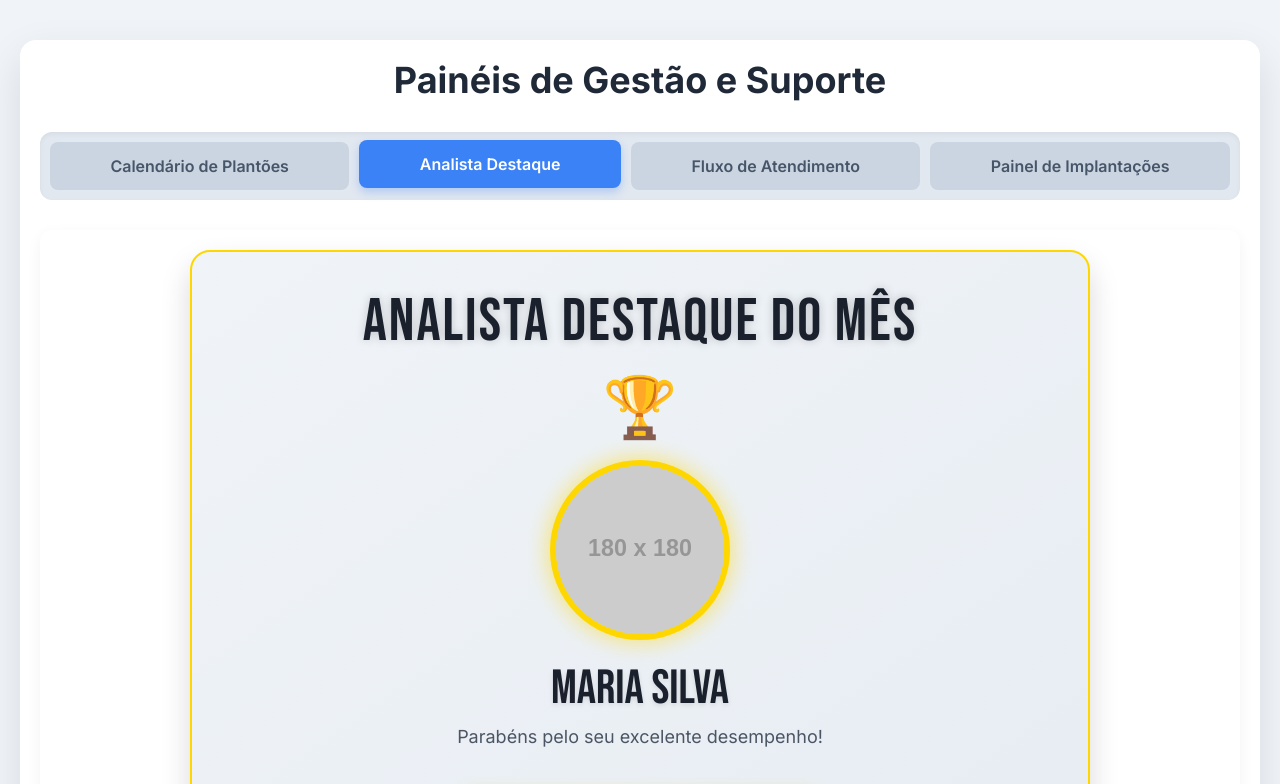
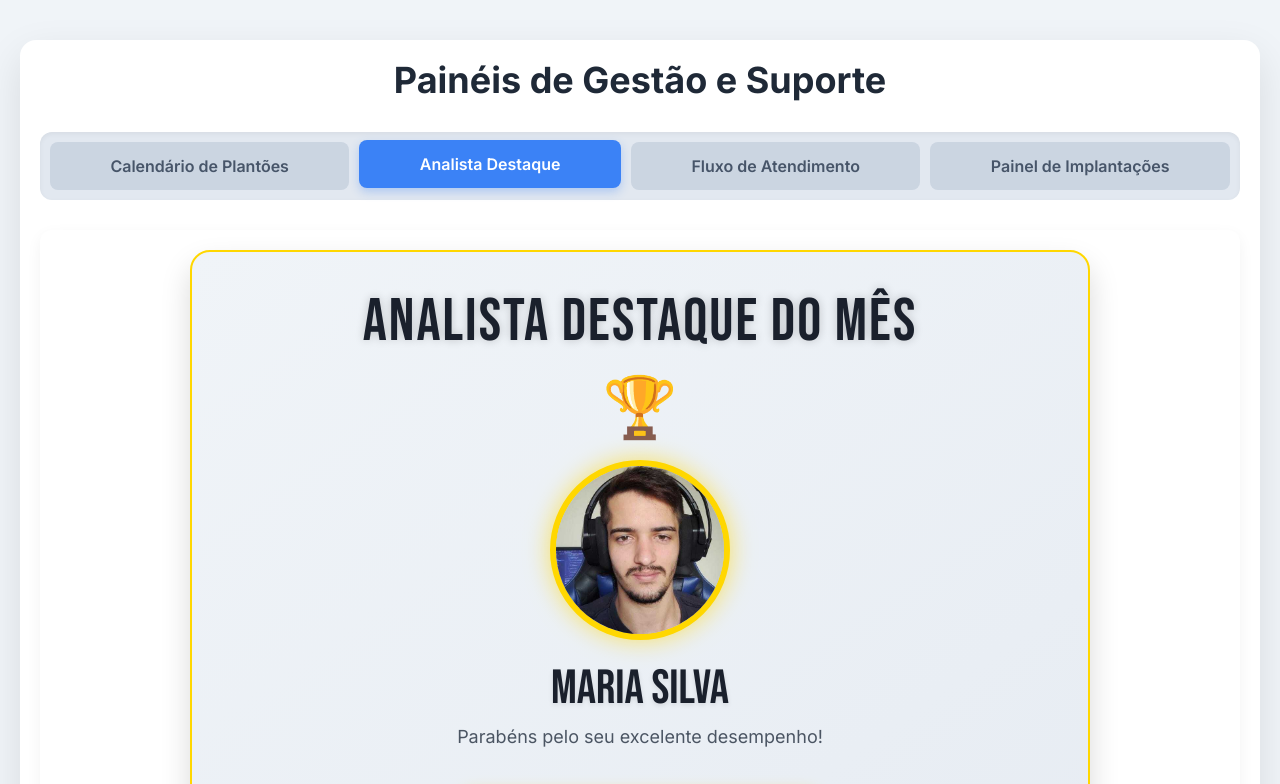
Before and after one commit to PedroMittmann/Paineis, a plain HTML site: page Index.html in a window 1280 px wide. Both pictures are taken after a click on the button "Analista Destaque". Shown: the top 784 px of the page. Drawn offline with nearby package versions, Linux system fonts and the light colour scheme; placeholder pictures from the web are drawn by us.

Commit message:
Inclusão foto

```diff
--- a/Index.html
+++ b/Index.html
@@ -831,7 +831,7 @@
                 <div class="text-6xl mb-6">🏆</div>
 
                 <div class="analyst-photo-container">
-                    <img src="https://placehold.co/180x180/cbd5e1/64748b?text=FOTO" alt="Foto do Analista Destaque" onerror="this.src='https://placehold.co/180x180/cbd5e1/64748b?text=FOTO'">
+                    <img src="img/luiz.png" alt="Foto do Analista Destaque" onerror="this.src='https://placehold.co/180x180/cbd5e1/64748b?text=FOTO'">
                 </div>
 
                 <h3 class="analyst-name text-4xl md:text-5xl">MARIA SILVA</h3>
```
Also changed, not shown: img/luiz.png (added).
